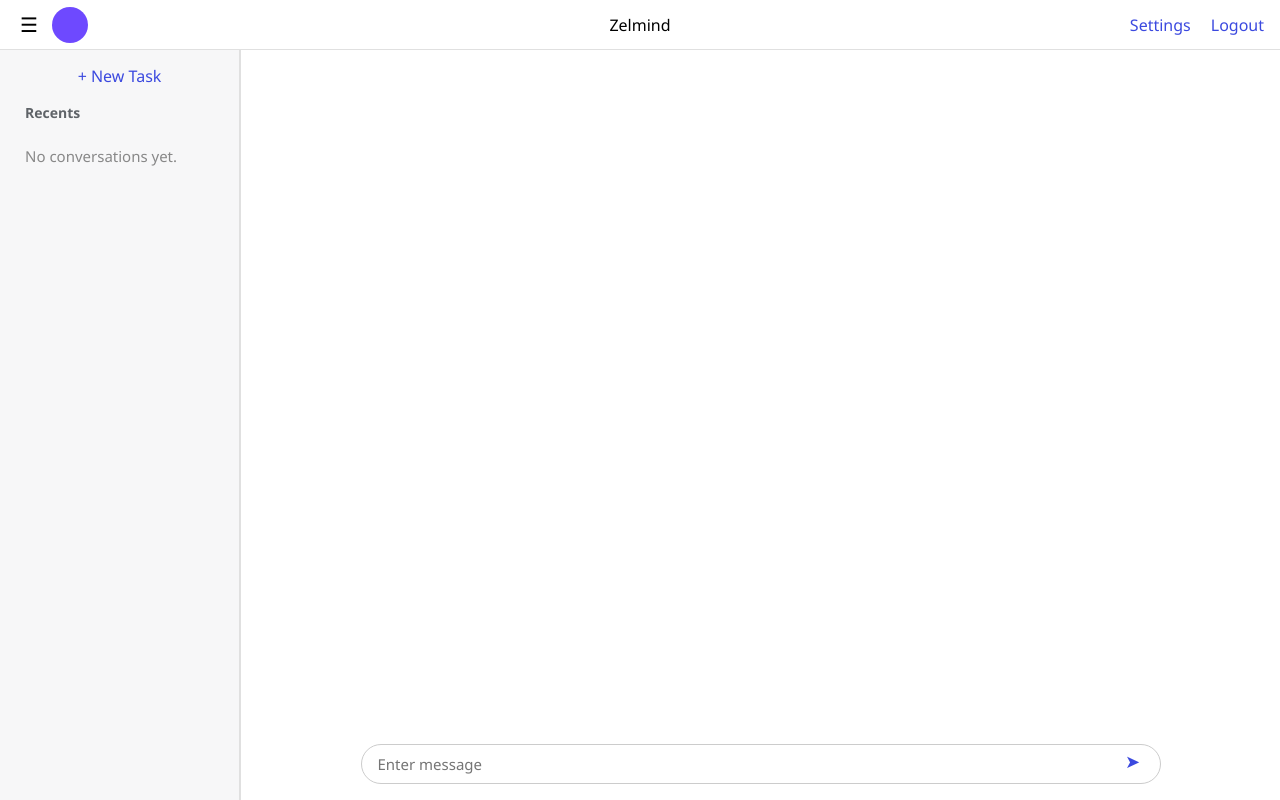
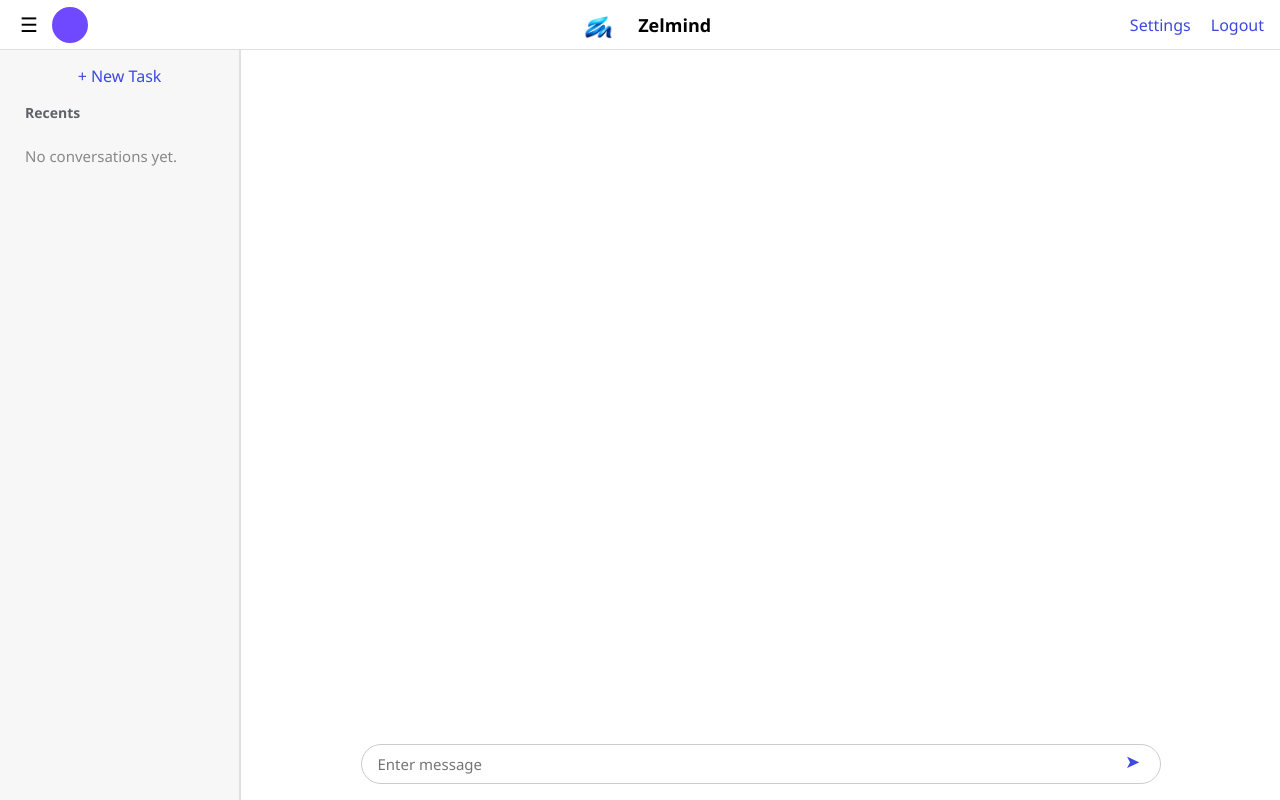
Before and after one commit to zelos-it-solutions/Zelmind, a Django app: template home_page/templates/home_page/assistant.html in a window 1280 px wide. Run offline with Django 5.2, Linux system fonts and the light colour scheme; the template is opened without the code that fills it, so the values that code supplies are empty; some libraries are stand-ins or nearby versions.

Commit message:
Add Zelmind logo to header

```diff
--- a/home_page/static/home_page/css/home.css
+++ b/home_page/static/home_page/css/home.css
@@ -315,6 +315,18 @@ body, html {
   position: absolute;
   left: 50%;
   transform: translateX(-50%);
+  display: flex;
+  align-items: center;
+  justify-content: center;
+  gap: 10px; /* Space between logo and text */
+  font-weight: 600; /* Make text slightly bolder to match logo */
+  font-size: 18px; /* Adjust font size if needed */
+}
+
+.navbar .nav-logo {
+  height: 30px; /* Adjust based on navbar height (50px) */
+  width: auto;
+  object-fit: contain;
 }
 .navbar .logout-btn {
   position: absolute;
--- a/home_page/templates/home_page/base.html
+++ b/home_page/templates/home_page/base.html
@@ -38,7 +38,10 @@
       </span>
     </div>
 
-    <div class="nav-title">Zelmind</div>
+    <div class="nav-title">
+      <img src="{% static 'authentication/images/zelmind_logo_cropped.png' %}" alt="Zelmind Logo" class="nav-logo">
+      <span>Zelmind</span>
+    </div>
 
     <!-- Right side controls (Settings + Logout) -->
     <div class="nav-controls">
```
